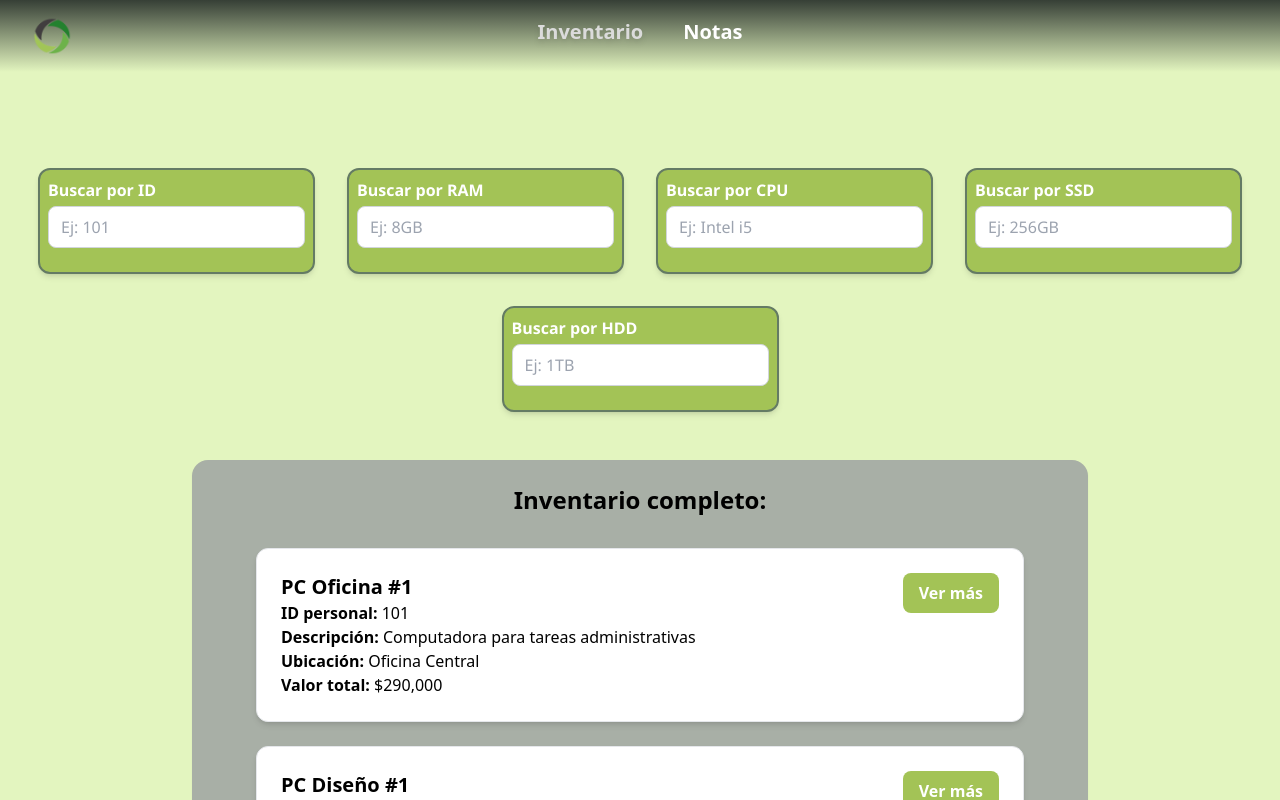
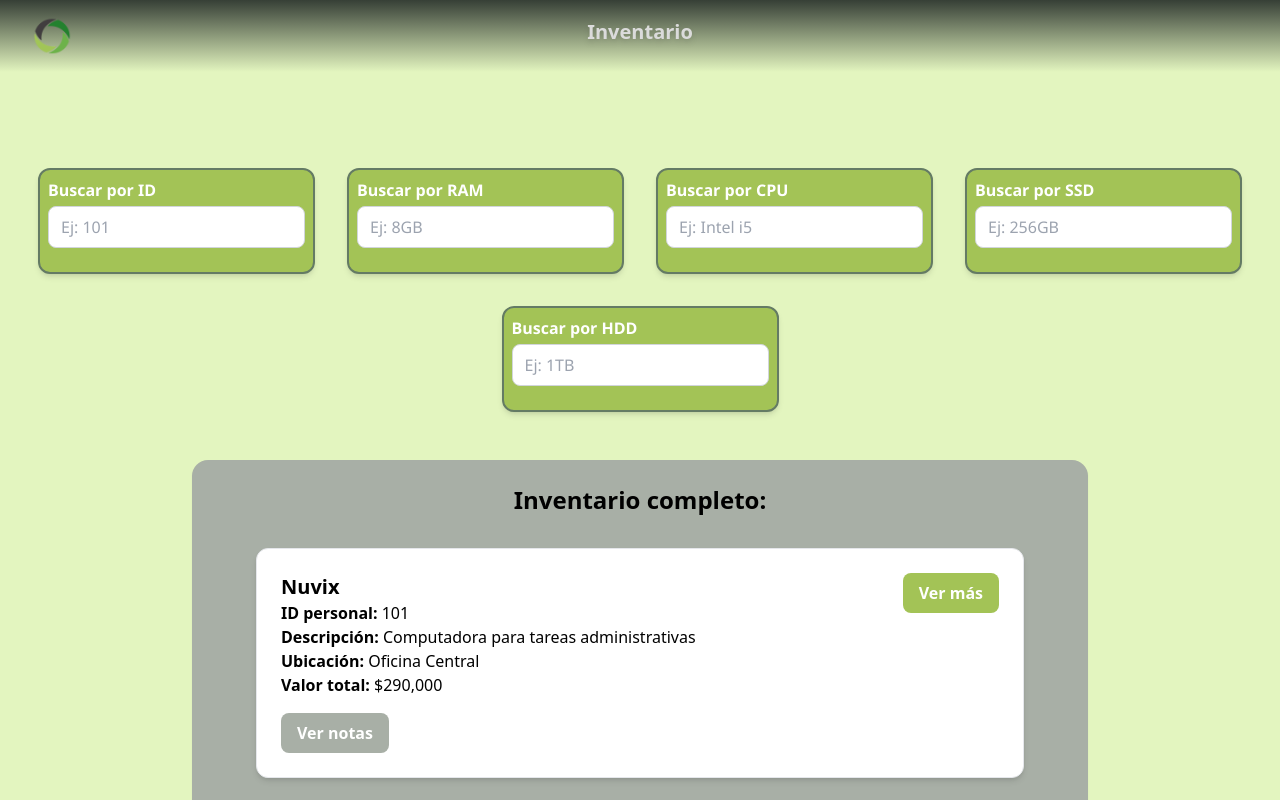
Before and after one commit to Milialvarez/inventory-manager, an Angular app in the folder inventory-front/: page /inventario in a window 1280 px wide. Shown: the top 800 px of the page. Built offline with nearby package versions, Linux system fonts and the light colour scheme.

Commit message:
quito la seccion notas del sistema a causa de cambio en los requerimientos, ahora cada elemento compuesto tiene su propia seccion de notas

```diff
--- a/inventory-front/src/app/app.component.html
+++ b/inventory-front/src/app/app.component.html
@@ -1,4 +1,4 @@
-<div class="bg-background pb-8">
+<div class="bg-background pb-8 mb-0">
   <app-nav-bar></app-nav-bar>
   <router-outlet></router-outlet>
 </div>
--- a/inventory-front/src/app/app.routes.ts
+++ b/inventory-front/src/app/app.routes.ts
@@ -1,5 +1,4 @@
 import { Routes } from '@angular/router';
-import { NotesComponent } from './notes/notes.component';
 import { InventorySectionComponent } from './inventory-section/inventory-section.component';
 
 export const routes: Routes = [
@@ -11,9 +10,5 @@ export const routes: Routes = [
   {
     path: 'inventario',
     component: InventorySectionComponent // este mostrará el filtro y la lista
-  },
-  {
-    path: 'notas',
-    component: NotesComponent
   }
 ];
--- a/inventory-front/src/app/inventory-list/inventory-list.component.html
+++ b/inventory-front/src/app/inventory-list/inventory-list.component.html
@@ -4,24 +4,20 @@
       Inventario completo:
     </h2>
 
-    <div
-      *ngFor="let compuesto of elementosCompuestos"
-      class="bg-white border border-secondary-dark rounded-xl p-6 mb-6 shadow-md"
-    >
+    <div *ngFor="let compuesto of elementosCompuestos"
+      class="bg-white border border-secondary-dark rounded-xl p-6 mb-6 shadow-md">
       <div class="flex justify-between items-start">
         <div>
           <h3 class="text-xl font-bold text-secondary-darker">
-            {{ compuesto.nombre }}
+            {{ compuesto.nombre || compuesto.personalId }}
           </h3>
           <p><strong>ID personal:</strong> {{ compuesto.personalId }}</p>
           <p><strong>Descripción:</strong> {{ compuesto.descripcion }}</p>
           <p><strong>Ubicación:</strong> {{ compuesto.ubicacion }}</p>
           <p><strong>Valor total:</strong> ${{ compuesto.valorCalculado | number }}</p>
         </div>
-        <button
-          (click)="toggleDetalles(compuesto.id)"
-          class="bg-primary hover:bg-secondary-dark text-white font-semibold py-2 px-4 rounded-lg transition-colors"
-        >
+        <button (click)="toggleDetalles(compuesto.id)"
+          class="bg-primary hover:bg-secondary-dark text-white font-semibold py-2 px-4 rounded-lg transition-colors">
           {{ mostrarDetalles[compuesto.id] ? 'Ocultar' : 'Ver más' }}
         </button>
       </div>
@@ -39,6 +35,37 @@
           </li>
         </ul>
       </div>
+
+      <button (click)="toggleNota(compuesto.id)"
+        class="bg-secondary hover:bg-secondary-dark text-white font-semibold py-2 px-4 rounded-lg transition-colors mt-4">
+        {{ mostrarNotas[compuesto.id] ? 'Ocultar notas' : 'Ver notas' }}
+      </button>
+
+      <!-- Sección de notas -->
+      <div *ngIf="mostrarNotas[compuesto.id]" class="mt-4 p-4 bg-gray-50 rounded-xl border border-gray-300">
+        <div class="flex justify-between items-center mb-2">
+          <h4 class="text-lg font-semibold text-secondary-dark">Notas</h4>
+          <div class="space-x-2">
+            <button *ngIf="!modoEdicionNotas[compuesto.id]" (click)="editarNota(compuesto.id)"
+              class="px-4 py-1 bg-secondary text-white rounded-md hover:bg-secondary-dark transition">
+              Editar
+            </button>
+            <button *ngIf="modoEdicionNotas[compuesto.id]" (click)="guardarNota(compuesto.id)"
+              class="px-4 py-1 bg-green-600 text-white rounded-md hover:bg-green-700 transition">
+              Guardar
+            </button>
+          </div>
+        </div>
+
+        <textarea *ngIf="modoEdicionNotas[compuesto.id]" [(ngModel)]="compuesto.nota"
+          class="w-full min-h-[150px] p-3 border border-gray-300 rounded-lg resize-y focus:outline-none focus:ring-2 focus:ring-secondary focus:border-transparent"
+          placeholder="Escribí una nota para este elemento..."></textarea>
+
+        <div *ngIf="!modoEdicionNotas[compuesto.id]"
+          class="whitespace-pre-wrap min-h-[150px] p-3 bg-white rounded-lg text-gray-800 border border-gray-200">
+          {{ compuesto.nota || 'Sin contenido aún. Hacé clic en "Editar" para comenzar a escribir.' }}
+        </div>
+      </div>
     </div>
   </div>
 </div>
--- a/inventory-front/src/app/inventory-list/inventory-list.component.ts
+++ b/inventory-front/src/app/inventory-list/inventory-list.component.ts
@@ -1,5 +1,6 @@
 import { CommonModule } from '@angular/common';
 import { Component } from '@angular/core';
+import { FormsModule } from '@angular/forms';
 
 interface ElementoSimple {
   id: string;
@@ -19,23 +20,28 @@ interface ComponenteAsociado {
 interface ElementoCompuesto {
   id: string;
   personalId: number;
-  nombre: string;
+  nombre?: string;
   descripcion?: string;
   componentes: ComponenteAsociado[];
   valorCalculado: number;
   ubicacion?: string;
+  nota?: string; // ✅ NUEVO
 }
+
 
 @Component({
   standalone: true,
   selector: 'app-inventory-list',
-  imports: [CommonModule],
+  imports: [CommonModule, FormsModule],
   templateUrl: './inventory-list.component.html',
   styleUrl: './inventory-list.component.scss'
 })
 
 export class InventoryComponent {
   mostrarDetalles: { [key: string]: boolean } = {};
+  mostrarNotas: { [key: string]: boolean } = {};
+modoEdicionNotas: { [key: string]: boolean } = {};
+
 
   elementosSimples: ElementoSimple[] = [
     {
@@ -68,7 +74,7 @@ export class InventoryComponent {
     {
       id: 'c1',
       personalId: 101,
-      nombre: 'PC Oficina #1',
+      nombre: 'Nuvix',
       descripcion: 'Computadora para tareas administrativas',
       componentes: [
         { elementoId: 's1', cantidad: 1 },
@@ -81,7 +87,7 @@ export class InventoryComponent {
     {
       id: 'c2',
       personalId: 102,
-      nombre: 'PC Diseño #1',
+      nombre: undefined,
       descripcion: 'Estación de trabajo para diseño gráfico',
       componentes: [
         { elementoId: 's1', cantidad: 1 },
@@ -100,4 +106,39 @@ export class InventoryComponent {
   toggleDetalles(id: string): void {
     this.mostrarDetalles[id] = !this.mostrarDetalles[id];
   }
+
+  toggleNota(id: string): void {
+  this.mostrarNotas[id] = !this.mostrarNotas[id];
 }
+
+editarNota(id: string): void {
+  this.modoEdicionNotas[id] = true;
+}
+
+
+ngOnInit() {
+  const notasGuardadas = localStorage.getItem('notasCompuestas');
+  if (notasGuardadas) {
+    const notas = JSON.parse(notasGuardadas);
+    this.elementosCompuestos.forEach(c => {
+      if (notas[c.id]) {
+        c.nota = notas[c.id];
+      }
+    });
+  }
+}
+
+guardarNota(id: string): void {
+  this.modoEdicionNotas[id] = false;
+
+  const notas = this.elementosCompuestos.reduce((acc, curr) => {
+    if (curr.nota) {
+      acc[curr.id] = curr.nota;
+    }
+    return acc;
+  }, {} as { [key: string]: string });
+
+  localStorage.setItem('notasCompuestas', JSON.stringify(notas));
+}
+
+}
--- a/inventory-front/src/app/nav-bar/nav-bar.component.html
+++ b/inventory-front/src/app/nav-bar/nav-bar.component.html
@@ -12,16 +12,5 @@
 >
   Inventario
 </a>
-
-<a
-  routerLink="/notas"
-  routerLinkActive="text-secondary_lighter drop-shadow-md"
-  [routerLinkActiveOptions]="{ exact: true }"
-  class="hover:text-secondary_lighter transition-colors duration-200 ease-in-out no-underline"
->
-  Notas
-</a>
-
-
   </div>
 </nav>
--- a/inventory-front/src/app/notes/notes.component.html
+++ /dev/null
@@ -1,37 +0,0 @@
-<div class="max-w-4xl mx-auto mt-10 bg-white shadow-lg rounded-2xl p-6">
-  <div class="flex justify-between items-center mb-4">
-    <h2 class="text-2xl font-bold text-secondary">Notas</h2>
-    <div class="space-x-2">
-      <button
-        *ngIf="!modoEdicion"
-        (click)="editarNota()"
-        class="px-4 py-2 bg-secondary text-white rounded-md hover:bg-secondary_dark transition"
-      >
-        Editar
-      </button>
-      <button
-        *ngIf="modoEdicion"
-        (click)="guardarNota()"
-        class="px-4 py-2 bg-green-600 text-white rounded-md hover:bg-green-700 transition"
-      >
-        Guardar
-      </button>
-    </div>
-  </div>
-
-  <div>
-    <textarea
-      *ngIf="modoEdicion"
-      [(ngModel)]="nota"
-      class="w-full min-h-[300px] p-4 border border-gray-300 rounded-lg resize-y focus:outline-none focus:ring-2 focus:ring-secondary focus:border-transparent"
-      placeholder="Escribí tu nota aquí..."
-    ></textarea>
-
-    <div
-      *ngIf="!modoEdicion"
-      class="whitespace-pre-wrap min-h-[300px] p-4 bg-gray-100 rounded-lg text-gray-800"
-    >
-      {{ nota || 'Sin contenido aún. Hacé clic en "Editar" para comenzar a escribir.' }}
-    </div>
-  </div>
-</div>
--- a/inventory-front/src/app/notes/notes.component.ts
+++ /dev/null
@@ -1,30 +0,0 @@
-import { CommonModule } from '@angular/common';
-import { Component, OnInit } from '@angular/core';
-import { FormsModule } from '@angular/forms';
-
-@Component({
-  selector: 'app-notas',
-  templateUrl: './notes.component.html',
-  styleUrls: ['./notes.component.scss'],
-  imports: [FormsModule, CommonModule]
-})
-export class NotesComponent implements OnInit {
-  nota: string = '';
-  modoEdicion: boolean = false;
-
-  ngOnInit() {
-    const guardada = localStorage.getItem('nota');
-    if (guardada) {
-      this.nota = guardada;
-    }
-  }
-
-  guardarNota() {
-    localStorage.setItem('nota', this.nota);
-    this.modoEdicion = false;
-  }
-
-  editarNota() {
-    this.modoEdicion = true;
-  }
-}
```
Also changed, not shown: inventory-front/src/app/notes/notes.component.scss (deleted), 1 other file (tests, documents, lock files or other folders).
